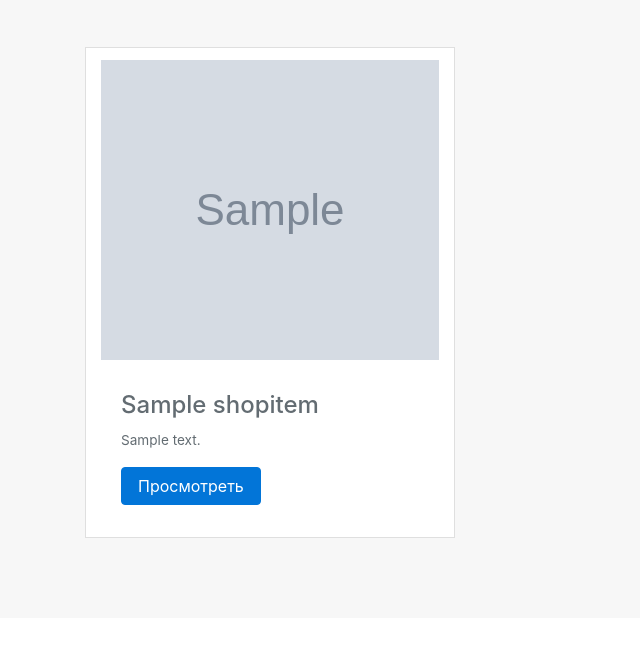
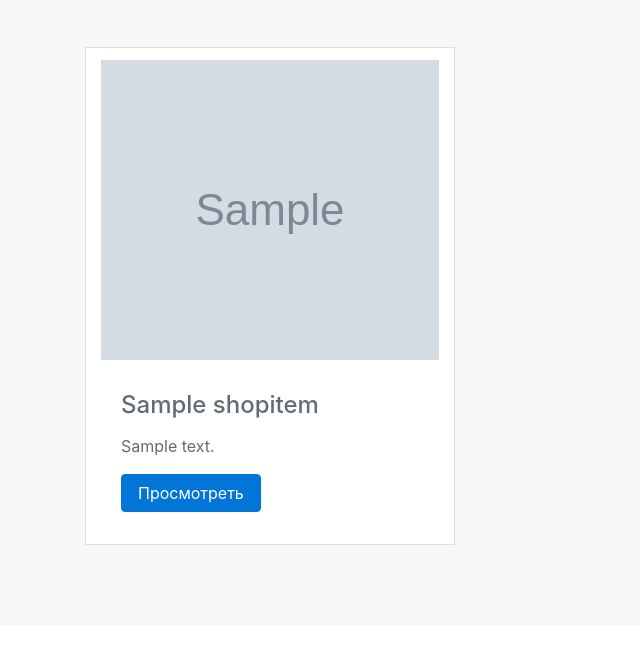
Before and after one commit to solairedev/django-shop, a Django app: page / in a window 1280 px wide. Shown: the part 443-1112 px from the top of the page, without its empty margins (0-640 px from the left). Run offline with Django 3.2, Linux system fonts and the light colour scheme; tables that the repository leaves empty hold one stand-in row (values such as "Sample post"); grey boxes marked "Sample" are stand-in pictures; some libraries are stand-ins or nearby versions.

Commit message:
Shop item description

```diff
--- a/shop/templates/shop/shop_detail.html
+++ b/shop/templates/shop/shop_detail.html
@@ -46,7 +46,7 @@ select{
             <img class="col-lg-4 col-md-12 col-sm-12" src="{{ item.img.url}}"  alt="{{ item.name }}">
             <div class="col-lg-8 col-md-12 col-sm-12 card-block">
 	            <h4 class="card-title">{{ item.name }}</h4>
-	            <p class="card-text">{{ item.description }}</p>
+	            <p class="card-text">{{ item.description | linebreaks }}</p>
 	            <p class="card-text">Цена за грамм -  ${{ item.price }}</p>
               <form action="{% url "cart:cart_add" item.id %}" method="post">
                <!--{{ cart_product_form.as_p }}-->
--- a/shop/templates/shop/shop_list.html
+++ b/shop/templates/shop/shop_list.html
@@ -12,7 +12,7 @@
             <img class="card-img-top" src="{{ item.img.url}}"  alt="{{ item.name }}">
             <div class="card-block">
 	            <h4 class="card-title">{{ item.name }}</h4>
-	            <p class="card-text">{{ item.description }}</p>
+	            <p class="card-text">{{ item.description | linebreaks | truncatechars:250 }}</p>
 	            <a href="{{ item.get_absolute_url }}" class="btn btn-primary">Просмотреть</a>
 	        </div>
           </div>
```
